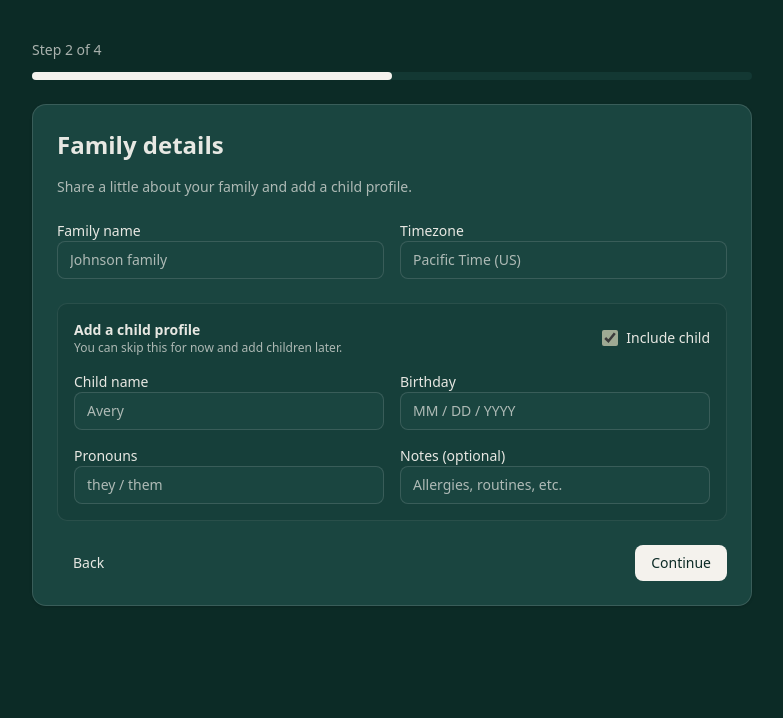
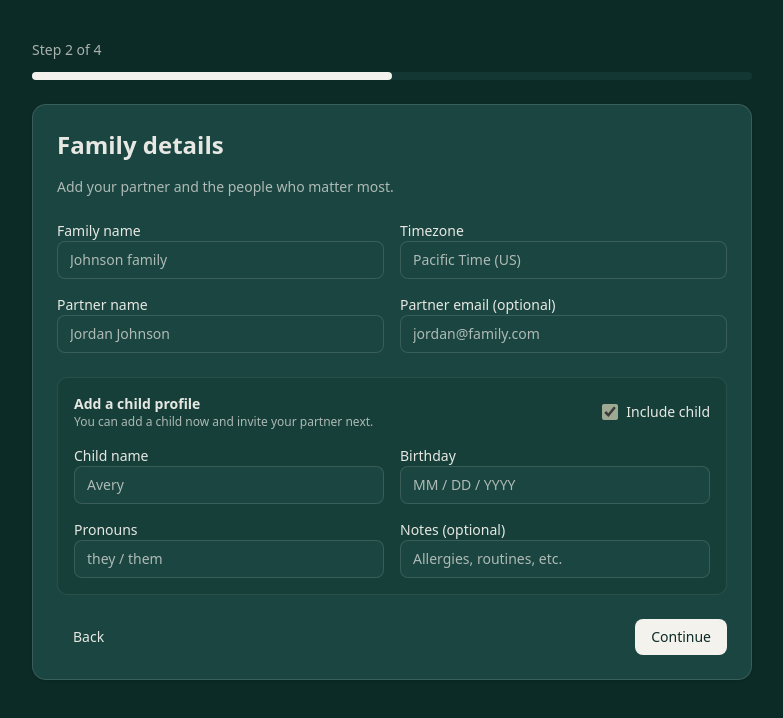
Before and after one commit to davisgabe12/havilogger, a Next.js app in the folder apps/web/: page /signup in a window 1280 px wide. Both pictures are taken after a click on the button "Continue". Shown: the top 718 px of the page, without its empty margins (248-1031 px from the left). Built offline with nearby package versions, Linux system fonts and the light colour scheme.

Commit message:
Add partner fields to signup step

```diff
--- a/apps/web/src/app/signup/page.tsx
+++ b/apps/web/src/app/signup/page.tsx
@@ -22,7 +22,7 @@ const stepContent = {
   },
   2: {
     title: "Family details",
-    description: "Share a little about your family and add a child profile.",
+    description: "Add your partner and the people who matter most.",
   },
   3: {
     title: "Care team",
@@ -138,6 +138,14 @@ export default function SignupPage() {
                   Timezone
                   <input className="havi-input" placeholder="Pacific Time (US)" />
                 </label>
+                <label className="space-y-2 text-sm font-medium text-foreground">
+                  Partner name
+                  <input className="havi-input" placeholder="Jordan Johnson" />
+                </label>
+                <label className="space-y-2 text-sm font-medium text-foreground">
+                  Partner email (optional)
+                  <input className="havi-input" placeholder="jordan@family.com" />
+                </label>
               </div>
 
               <div className="rounded-lg border border-border/60 bg-muted/40 p-4">
@@ -147,7 +155,7 @@ export default function SignupPage() {
                       Add a child profile
                     </p>
                     <p className="text-xs text-muted-foreground">
-                      You can skip this for now and add children later.
+                      You can add a child now and invite your partner next.
                     </p>
                   </div>
                   <label className="inline-flex items-center gap-2 text-sm font-medium">
```
